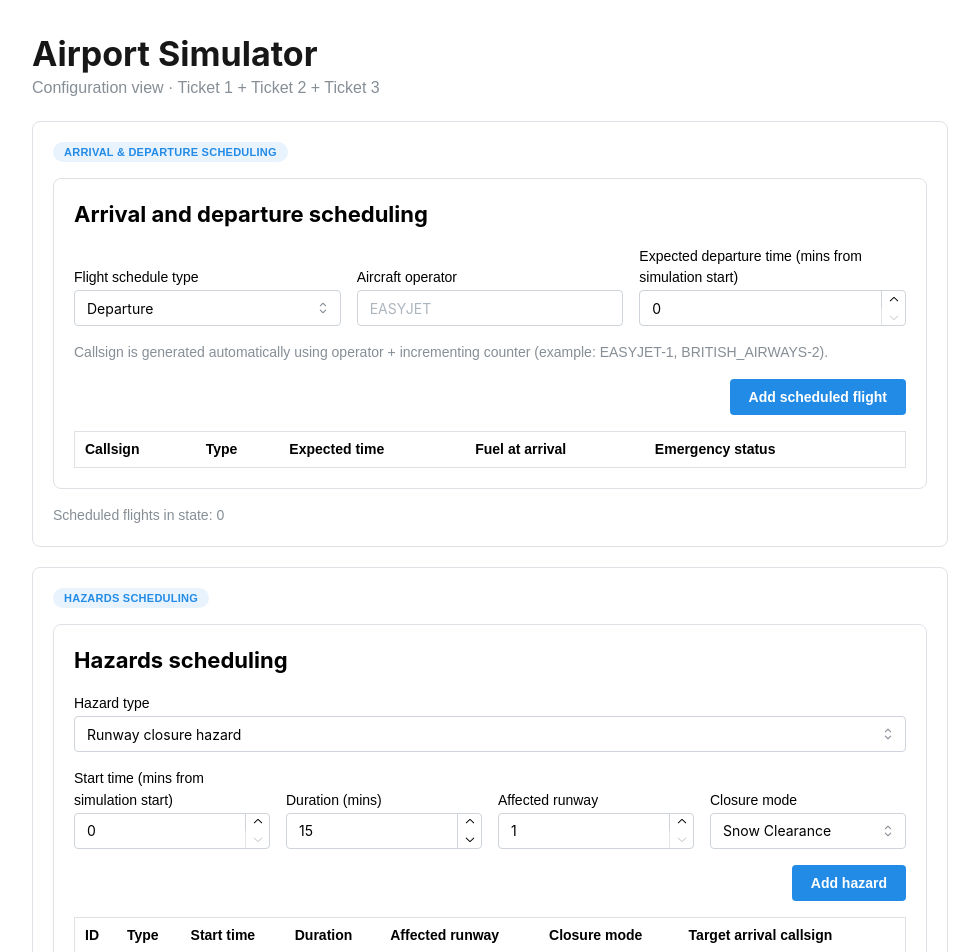
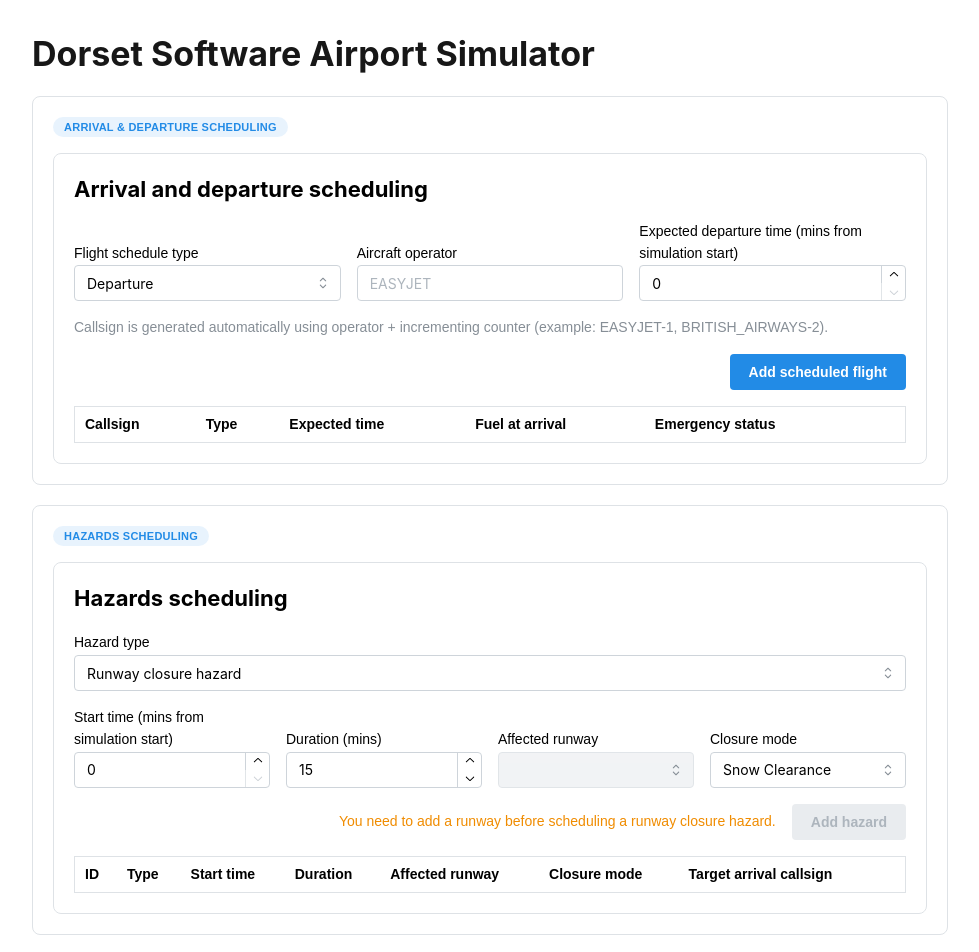
Before and after one commit to deluxejamie/cs261-airport-simulator, a Next.js app in the folder frontend/: page / in a window 1280 px wide. Shown: the top 952 px of the page, without its empty margins (150-1129 px from the left). Built offline with nearby package versions, Linux system fonts and the light colour scheme.

Commit message:
feat: hazards schedule use new hooks & improved fmtting

```diff
--- a/frontend/src/components/hazard-scheduling-section.jsx
+++ b/frontend/src/components/hazard-scheduling-section.jsx
@@ -1,6 +1,6 @@
 "use client";
 
-import { useContext, useEffect, useState } from "react";
+import { useContext, useState, useMemo } from "react";
 import {
 	Alert,
 	Button,
@@ -13,7 +13,12 @@ import {
 	Text,
 	Title,
 } from "@mantine/core";
-import { ConfigContext, HazardType, RunwayClosureMode } from "../app/hooks";
+import {
+	ConfigContext,
+	HazardType,
+	RunwayClosureMode,
+	FlightType,
+} from "../app/hooks";
 
 const formatLabel = (value) =>
 	value
@@ -22,15 +27,14 @@ const formatLabel = (value) =>
 		.map((part) => part.charAt(0).toUpperCase() + part.slice(1))
 		.join(" ");
 
-export default function HazardSchedulingSection({
-	onHazardsChange,
-	arrivalCallsigns,
-}) {
+export default function HazardSchedulingSection() {
 	const {
+		flights,
 		hazards,
 		addRunwayClosureHazard,
 		addEmergencyEventHazard,
 		removeHazard,
+		runways,
 	} = useContext(ConfigContext);
 
 	const [hazardType, setHazardType] = useState(HazardType.RUNWAY_CLOSURE);
@@ -45,9 +49,13 @@ export default function HazardSchedulingSection({
 	const [targetArrivalCallsign, setTargetArrivalCallsign] = useState("");
 	const [errorMessage, setErrorMessage] = useState("");
 
-	useEffect(() => {
-		onHazardsChange?.(hazards);
-	}, [hazards, onHazardsChange]);
+	const arrivalCallsigns = useMemo(
+		() =>
+			[...flights.values()]
+				.filter((flight) => flight.type === FlightType.ARRIVAL)
+				.map((flight) => flight.callsign),
+		[flights],
+	);
 
 	const selectedArrivalCallsign =
 		targetArrivalCallsign || arrivalCallsigns[0] || "";
@@ -102,7 +110,7 @@ export default function HazardSchedulingSection({
 					]}
 				/>
 
-				{hazardType === HazardType.RUNWAY_CLOSURE ?
+				{hazardType === HazardType.RUNWAY_CLOSURE ? (
 					<Group grow align="end">
 						<NumberInput
 							label="Start time (mins from simulation start)"
@@ -118,10 +126,14 @@ export default function HazardSchedulingSection({
 							onChange={(value) => setDurationMinutes(Number(value ?? 1))}
 						/>
 
-						<NumberInput
+						<Select
 							label="Affected runway"
-							min={1}
 							value={affectedRunway}
+							data={Object.values(runways).map((r) => ({
+								value: r.id,
+								label: `Runway ${r.id}`,
+							}))}
+							disabled={runways.length === 0}
 							onChange={(value) => setAffectedRunway(Number(value ?? 1))}
 						/>
 
@@ -137,7 +149,8 @@ export default function HazardSchedulingSection({
 							}))}
 						/>
 					</Group>
-				:	<Select
+				) : (
+					<Select
 						label="Intended arrival callsign"
 						value={selectedArrivalCallsign}
 						onChange={(value) => setTargetArrivalCallsign(value || "")}
@@ -148,24 +161,36 @@ export default function HazardSchedulingSection({
 						}))}
 						disabled={arrivalCallsigns.length === 0}
 					/>
-				}
+				)}
 
-				{(
-					hazardType === HazardType.EMERGENCY_EVENT &&
-					arrivalCallsigns.length === 0
-				) ?
-					<Text size="sm" c="yellow.8">
-						No arrival callsigns available yet. Add an arrival in the scheduling
-						section first.
-					</Text>
-				:	null}
-
-				{errorMessage ?
-					<Alert color="red">{errorMessage}</Alert>
-				:	null}
+				{errorMessage ? <Alert color="red">{errorMessage}</Alert> : null}
 
 				<Group justify="flex-end">
-					<Button onClick={handleAddHazard}>Add hazard</Button>
+					{runways.length === 0 && hazardType == HazardType.RUNWAY_CLOSURE ? (
+						<Text size="sm" c="yellow.8">
+							You need to add a runway before scheduling a runway closure
+							hazard.
+						</Text>
+					) : null}
+
+					{arrivalCallsigns.length === 0 &&
+					hazardType === HazardType.EMERGENCY_EVENT ? (
+						<Text size="sm" c="yellow.8">
+							No arrival callsigns available yet. Add an arrival in the
+							scheduling section first.
+						</Text>
+					) : null}
+					<Button
+						onClick={handleAddHazard}
+						disabled={
+							(runways.length === 0 &&
+								hazardType === HazardType.RUNWAY_CLOSURE) ||
+							(arrivalCallsigns.length === 0 &&
+								hazardType === HazardType.EMERGENCY_EVENT)
+						}
+					>
+						Add hazard
+					</Button>
 				</Group>
 
 				<Table striped withTableBorder>
@@ -204,7 +229,7 @@ export default function HazardSchedulingSection({
 								</Table.Td>
 							</Table.Tr>
 						))}
-						{hazards.length === 0 ?
+						{hazards.length === 0 ? (
 							<Table.Tr>
 								<Table.Td colSpan={8}>
 									<Text c="dimmed" ta="center">
@@ -212,7 +237,7 @@ export default function HazardSchedulingSection({
 									</Text>
 								</Table.Td>
 							</Table.Tr>
-						:	null}
+						) : null}
 					</Table.Tbody>
 				</Table>
 			</Stack>
--- a/frontend/src/components/simulation-config-form.jsx
+++ b/frontend/src/components/simulation-config-form.jsx
@@ -16,22 +16,10 @@ export default function SimulationConfigForm() {
 	const [flights, setFlights] = useState([]);
 	const [hazards, setHazards] = useState([]);
 
-	const { advancedConfig } = useContext(ConfigContext);
-	const arrivalCallsigns = useMemo(
-		() =>
-			flights
-				.filter((flight) => flight.type === FlightType.ARRIVAL)
-				.map((flight) => flight.callsign),
-		[flights],
-	);
-
 	return (
 		<Stack maw={980} mx="auto" p="xl" gap="lg">
 			<div>
-				<Title order={1}>Airport Simulator</Title>
-				<Text c="dimmed">
-					Configuration view · Ticket 1 + Ticket 2 + Ticket 3
-				</Text>
+				<Title order={1}>Dorset Software Airport Simulator</Title>
 			</div>
 
 			<Card withBorder radius="md" p="lg">
@@ -40,11 +28,7 @@ export default function SimulationConfigForm() {
 						Arrival & departure scheduling
 					</Badge>
 
-					<FlightSchedulingSection onFlightsChange={setFlights} />
-
-					<Text size="sm" c="dimmed">
-						Scheduled flights in state: {flights.length}
-					</Text>
+					<FlightSchedulingSection />
 				</Stack>
 			</Card>
 
@@ -54,14 +38,7 @@ export default function SimulationConfigForm() {
 						Hazards scheduling
 					</Badge>
 
-					<HazardSchedulingSection
-						onHazardsChange={setHazards}
-						arrivalCallsigns={arrivalCallsigns}
-					/>
-
-					<Text size="sm" c="dimmed">
-						Scheduled hazards in state: {hazards.length}
-					</Text>
+					<HazardSchedulingSection />
 				</Stack>
 			</Card>
 
```
